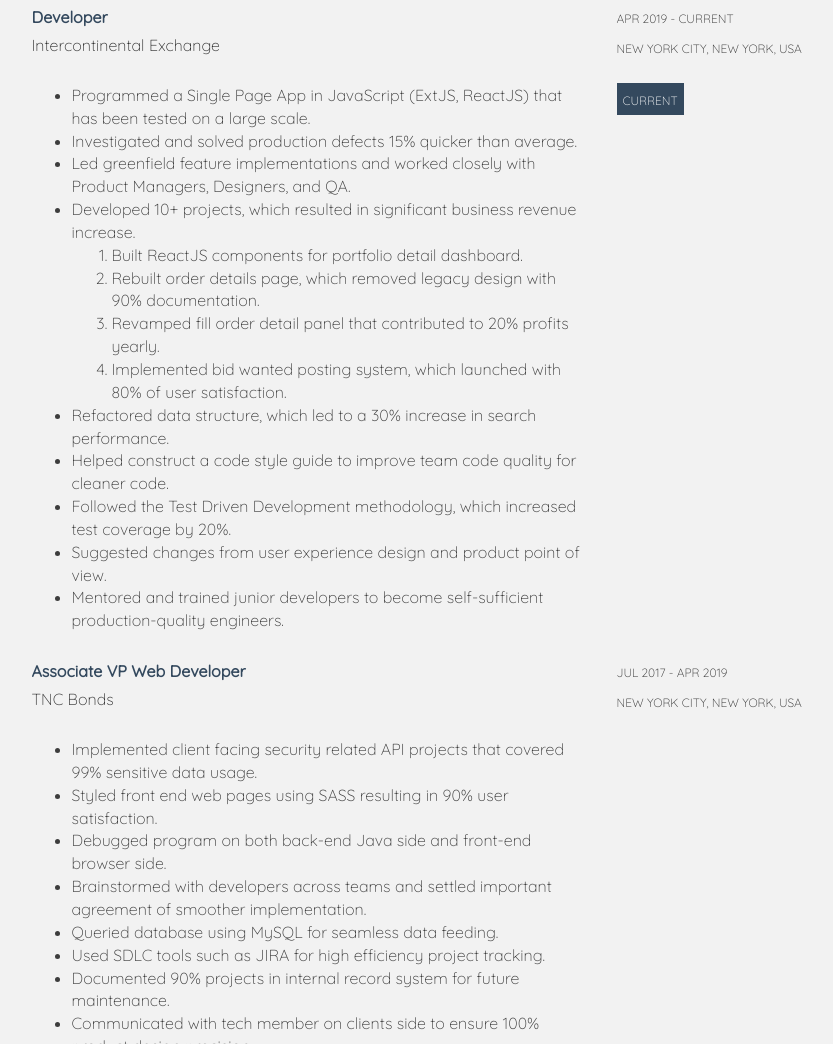
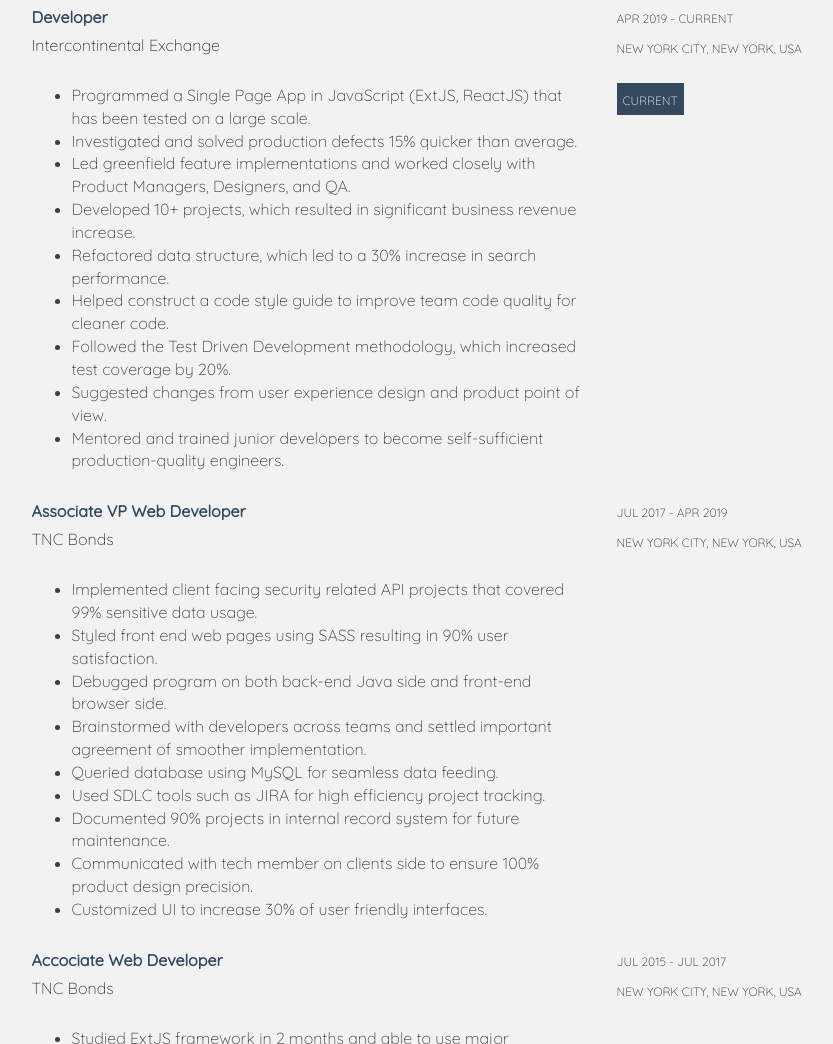
Before and after one commit to cz764/cz764.github.io, a plain HTML site: page index.html in a window 1280 px wide. Shown: the part 1073-2117 px from the top of the page, without its empty margins (331-1164 px from the left). Drawn offline with Linux system fonts and the light colour scheme.

Commit message:
Delete the project in first work section

```diff
--- a/index.html
+++ b/index.html
@@ -123,12 +123,6 @@
               <li>Investigated and solved production defects 15% quicker than average.</li>
               <li>Led greenfield feature implementations and worked closely with Product Managers, Designers, and QA.</li>
               <li>Developed 10+ projects, which resulted in significant business revenue increase.</li>
-              <ol>
-                <li>Built ReactJS components for portfolio detail dashboard.</li>
-                <li>Rebuilt order details page, which removed legacy design with 90% documentation.</li>
-                <li>Revamped fill order detail panel that contributed to 20% profits yearly.</li>
-                <li>Implemented bid wanted posting system, which launched with 80% of user satisfaction.</li>
-              </ol>
               <li>Refactored data structure, which led to a 30% increase in search performance.</li>
               <li>Helped construct a code style guide to improve team code quality for cleaner code.</li>
               <li>Followed the Test Driven Development methodology, which increased test coverage by 20%.</li>
```
